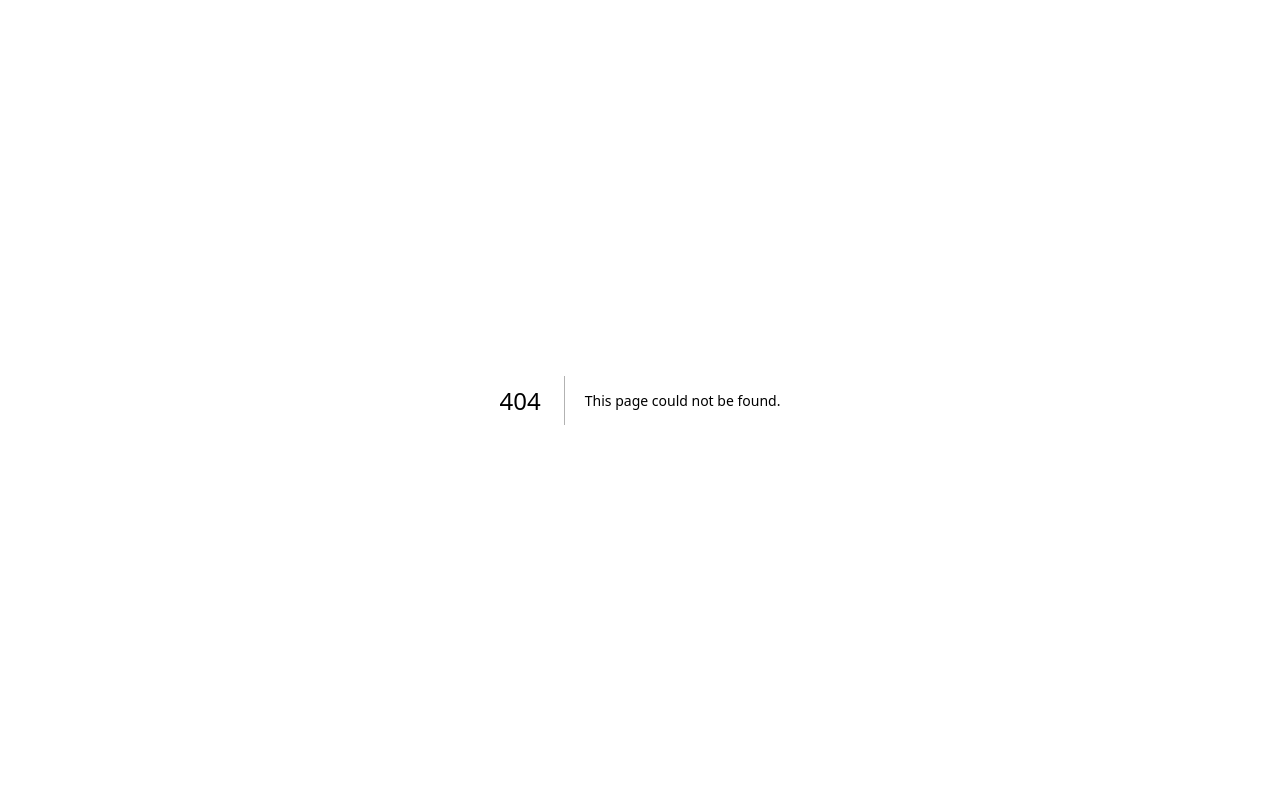
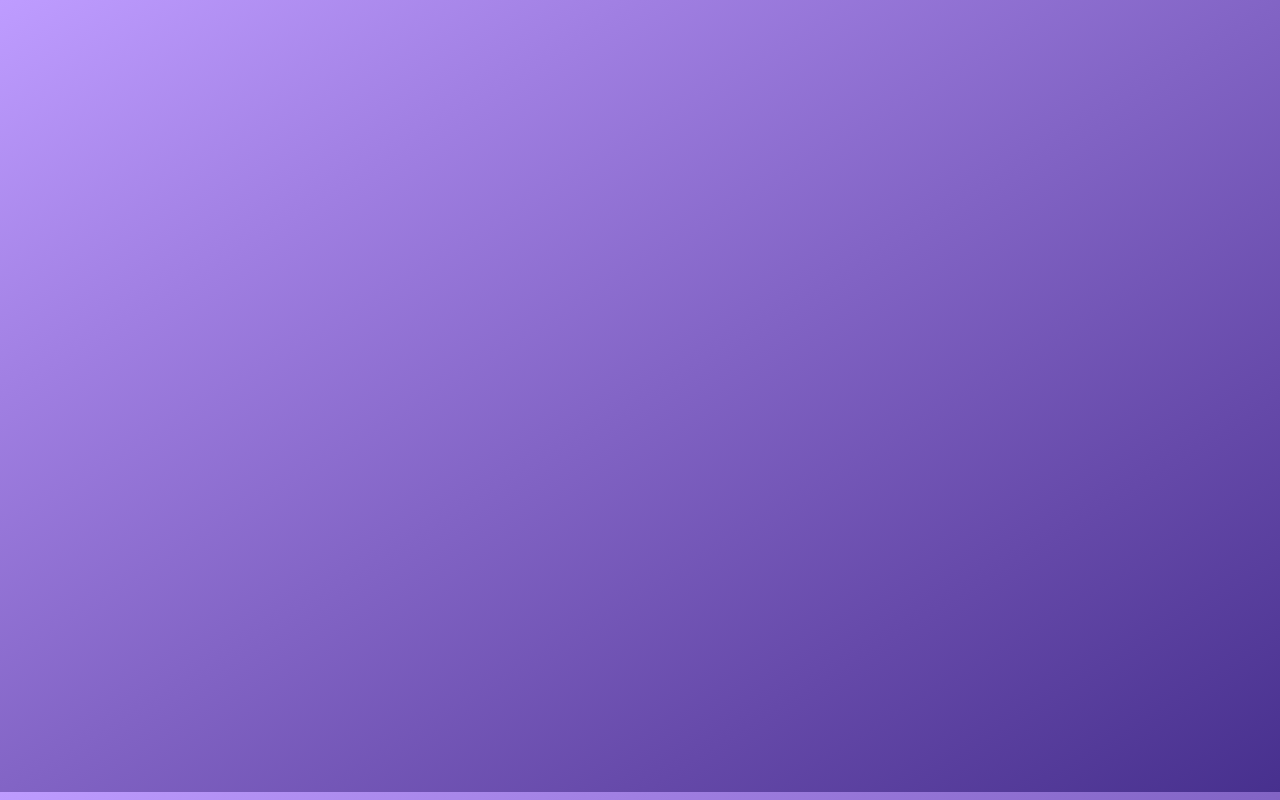
Before and after one commit to SomeoneWithOptions/timer-app, a Next.js app: page /components/AppContext in a window 1280 px wide. Before the commit this address had no page. Built offline with nearby package versions, Linux system fonts and the light colour scheme.

Commit message:
added Basic Context Context

```diff
--- /dev/null
+++ b/pages/components/AppContext.js
@@ -0,0 +1,15 @@
+import { createContext, useState } from "react";
+
+const appContext = createContext(null);
+
+function AppContextProvider({ children }) {
+    const [w, setW] = useState(2);
+
+    return (
+        <appContext.Provider value={{ w, setW }}>
+            {children}
+        </appContext.Provider>
+    );
+}
+
+export default AppContextProvider;
--- a/styles/globals.css
+++ b/styles/globals.css
@@ -54,11 +54,11 @@
 }
 
 .animationOut {
-  animation: slideOut 0.5s ease forwards;
+  animation: slideOut 0.5s ease both;
 }
 
 .animationIn {
-  animation: slideIn 0.5s ease forwards;
+  animation: slideIn 0.5s ease both;
 }
 
 
```
